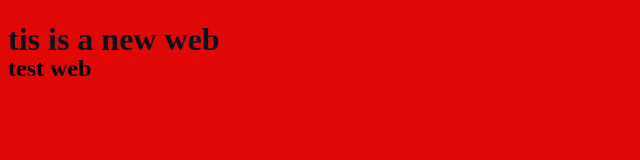
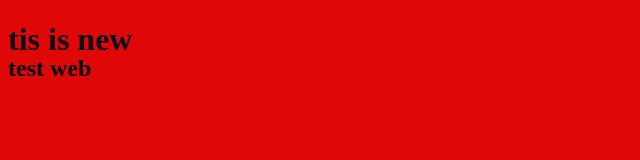
Before and after one commit to alpha222cc/GITone, a plain HTML site: page index.html in a window 1280 px wide. Shown: the whole page, without its empty margins (0-640 px from the left). Drawn offline with Linux system fonts and the light colour scheme.

Commit message:
the new edit vs code

```diff
--- a/index.html
+++ b/index.html
@@ -7,7 +7,7 @@
 
 
 </head>
-<h1>tis is a new web</h1>
+<h1>tis is new</h1>
 <h2>test web</h2>
 
 
```
